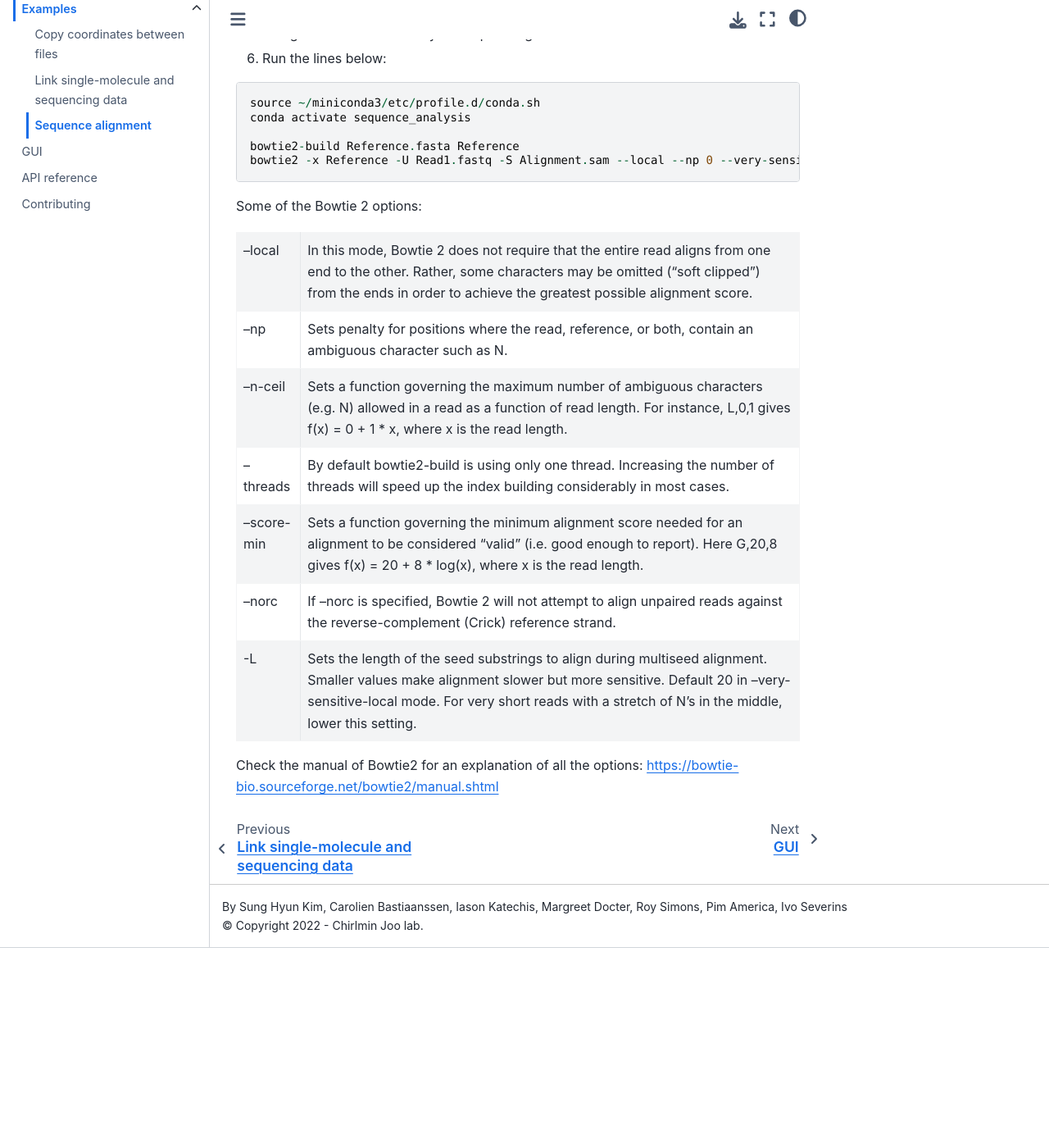
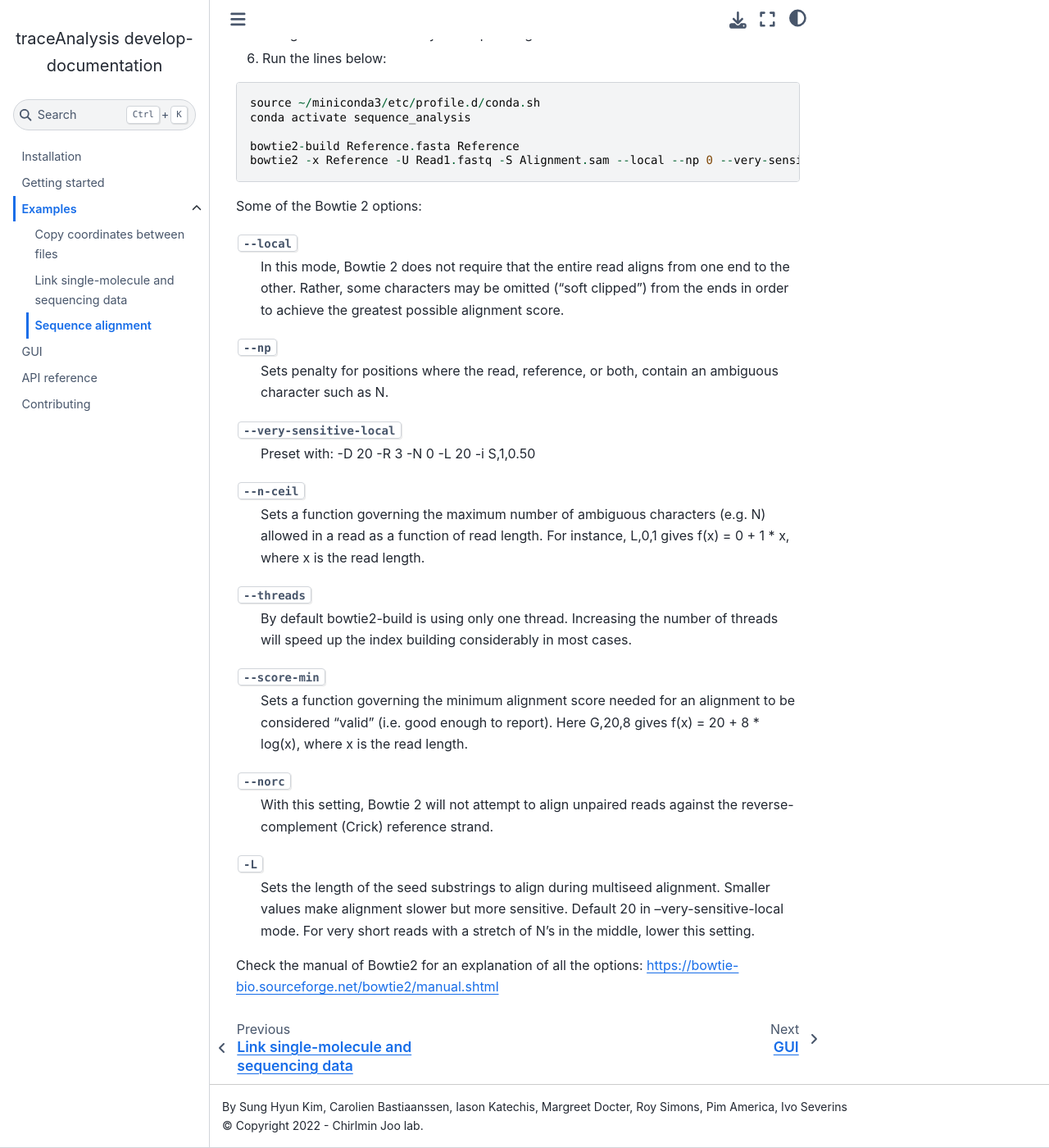
Before and after one commit to jacobkers/papylio_kers, a Sphinx documentation site: the page built from docs/examples/sequence_alignment.rst, in a window 1280 px wide and 1400 px high, scrolled down 627 px. Shown: the whole window at 82% size. Built offline with Sphinx 7.4.7 and the Sphinx Book theme 1.1.4, drawn with Linux system fonts in a browser that asks for light colours; before the commit the page ends 1783 px from its top, so only the background shows below that.

Commit message:
Update documentation

```diff
--- a/docs/examples/linking_imaging_and_sequencing_data.rst
+++ b/docs/examples/linking_imaging_and_sequencing_data.rst
@@ -1,5 +1,5 @@
 Link single-molecule and sequencing data
-===========================================
+========================================
 
 To link single-molecule and sequencing data, go through the following steps:
 
@@ -19,7 +19,7 @@
 There are no changes here compared to a regular single-molecule analysis (See: :doc:`/Getting started`).
 
 2. Generate tile mappings
-----------------------------------------------------
+--------------------------
 Import the sam file with all sequences aligned to your reference sequence(s) (See: :doc:`/examples/sequence_alignment` on how to generate the sam file) as shown below. With ``sequence_subset``
 you can indicate the indices of the nucleotides of interest.
 
@@ -63,7 +63,7 @@
 
 
 3. Generate and fine-tune sequencing matches
-------------------------------
+--------------------------------------------
 In this step, each single-molecule image is matched to the sequencing tiles. For each single-molecule image there might
 be slight deviations in the mapping due to image aberrations or inaccuracies in the stage position. Therefore, the
 translation, rotation and scaling for each single-molecule image are fine-tuned. Make sure to exclude the molecules that
--- a/docs/examples/sequence_alignment.rst
+++ b/docs/examples/sequence_alignment.rst
@@ -1,5 +1,5 @@
 Sequence alignment
-====================
+==================
 
 The output of the sequencing run is a fastq file with sequences and other additional information such as quality scores
 and coordinates. All these sequences have to be aligned to the input sequence(s) because there might be some insertions,
@@ -29,24 +29,14 @@
 
 Some of the Bowtie 2 options:
 
-.. list-table::
-   :widths: 12, 93
-   :header-rows: 0
-
-   * - --local
-     - In this mode, Bowtie 2 does not require that the entire read aligns from one end to the other. Rather, some characters may be omitted ("soft clipped") from the ends in order to achieve the greatest possible alignment score.
-   * - --np
-     - Sets penalty for positions where the read, reference, or both, contain an ambiguous character such as N.
-   * - --n-ceil
-     - Sets a function governing the maximum number of ambiguous characters (e.g. N) allowed in a read as a function of read length. For instance, L,0,1 gives f(x) = 0 + 1 * x, where x is the read length.
-   * - --threads
-     - By default bowtie2-build is using only one thread. Increasing the number of threads will speed up the index building considerably in most cases.
-   * - --score-min
-     - Sets a function governing the minimum alignment score needed for an alignment to be considered "valid" (i.e. good enough to report). Here G,20,8 gives f(x) = 20 + 8 * log(x), where x is the read length.
-   * - --norc
-     - If --norc is specified, Bowtie 2 will not attempt to align unpaired reads against the reverse-complement (Crick) reference strand.
-   * - -L
-     - Sets the length of the seed substrings to align during multiseed alignment. Smaller values make alignment slower but more sensitive. Default 20 in --very-sensitive-local mode. For very short reads with a stretch of N's in the middle, lower this setting.
+--local  In this mode, Bowtie 2 does not require that the entire read aligns from one end to the other. Rather, some characters may be omitted ("soft clipped") from the ends in order to achieve the greatest possible alignment score.
+--np  Sets penalty for positions where the read, reference, or both, contain an ambiguous character such as N.
+--very-sensitive-local  Preset with: -D 20 -R 3 -N 0 -L 20 -i S,1,0.50
+--n-ceil  Sets a function governing the maximum number of ambiguous characters (e.g. N) allowed in a read as a function of read length. For instance, L,0,1 gives f(x) = 0 + 1 * x, where x is the read length.
+--threads  By default bowtie2-build is using only one thread. Increasing the number of threads will speed up the index building considerably in most cases.
+--score-min  Sets a function governing the minimum alignment score needed for an alignment to be considered "valid" (i.e. good enough to report). Here G,20,8 gives f(x) = 20 + 8 * log(x), where x is the read length.
+--norc  With this setting, Bowtie 2 will not attempt to align unpaired reads against the reverse-complement (Crick) reference strand.
+-L  Sets the length of the seed substrings to align during multiseed alignment. Smaller values make alignment slower but more sensitive. Default 20 in --very-sensitive-local mode. For very short reads with a stretch of N's in the middle, lower this setting.
 
 
 Check the manual of Bowtie2 for an explanation of all the options: https://bowtie-bio.sourceforge.net/bowtie2/manual.shtml
```
